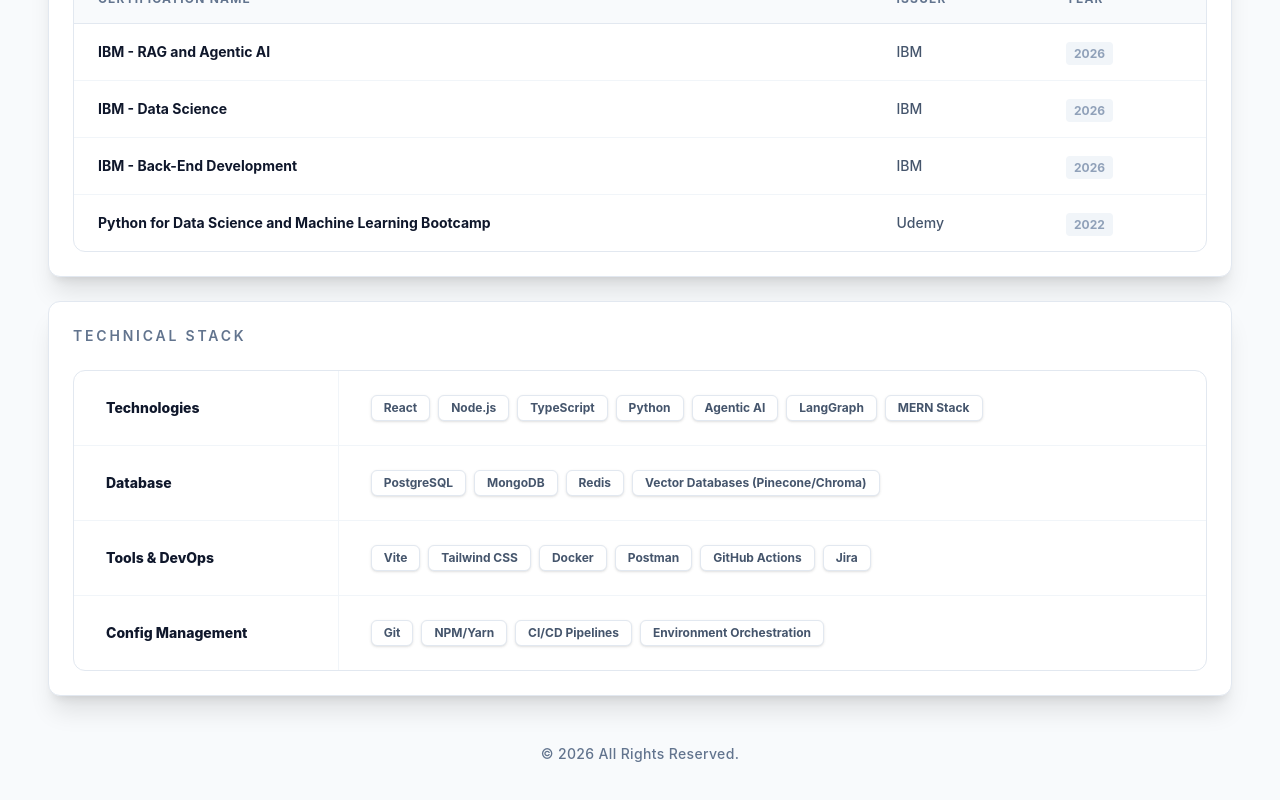
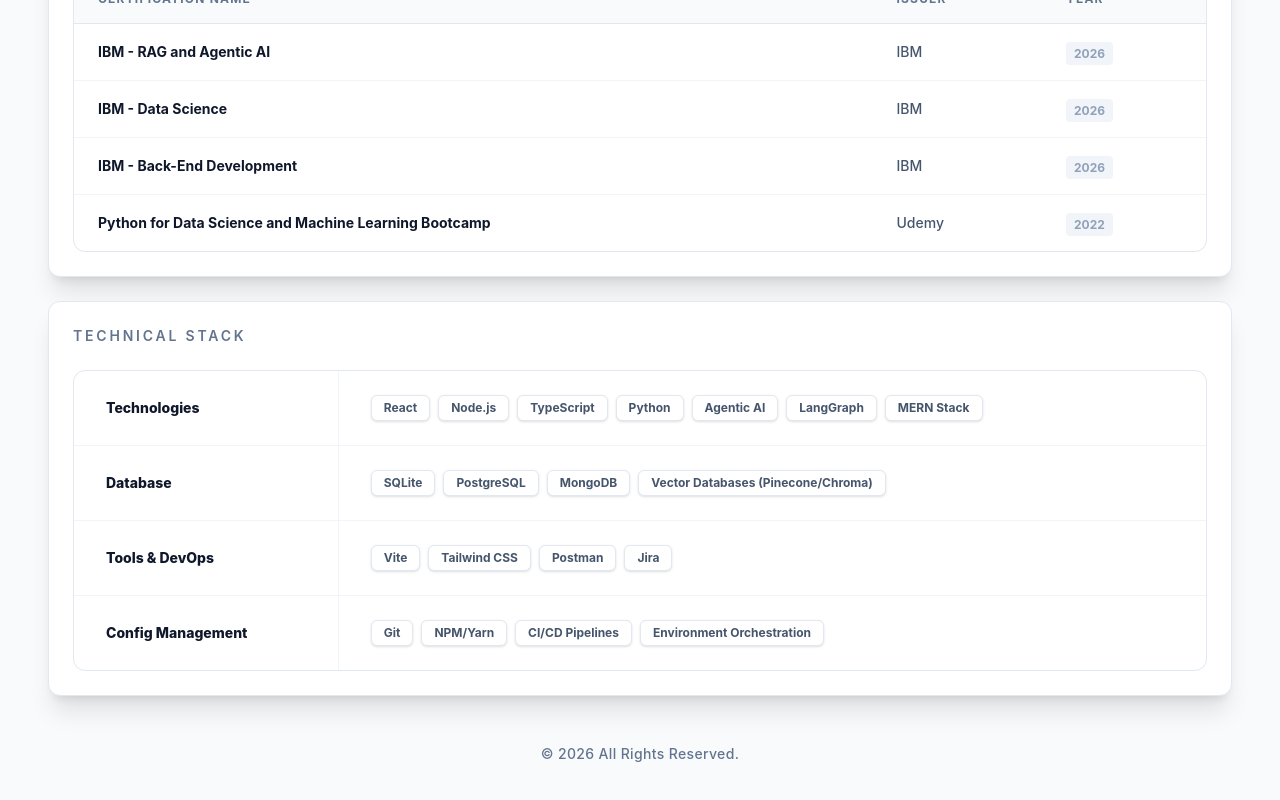
Before and after one commit to namrta-saxena/namrta-saxena.github.io, a React (Vite) app: page / in a window 1280 px wide. Shown: the part 2528-3328 px from the top of the page. Built offline with nearby package versions, Linux system fonts and the light colour scheme.

Commit message:
updated skills table and pdf file

```diff
--- a/src/components/sections/SkillsTable.jsx
+++ b/src/components/sections/SkillsTable.jsx
@@ -10,11 +10,11 @@
         },
         {
             category: "Database",
-            tools: ["PostgreSQL", "MongoDB", "Redis", "Vector Databases (Pinecone/Chroma)"]
+            tools: ["SQLite", "PostgreSQL", "MongoDB", "Vector Databases (Pinecone/Chroma)"]
         },
         {
             category: "Tools & DevOps",
-            tools: ["Vite", "Tailwind CSS", "Docker", "Postman", "GitHub Actions", "Jira"]
+            tools: ["Vite", "Tailwind CSS", "Postman", "Jira"]
         },
         {
             category: "Config Management",
```
Also changed, not shown: 1 other file (tests, documents, lock files or other folders).
